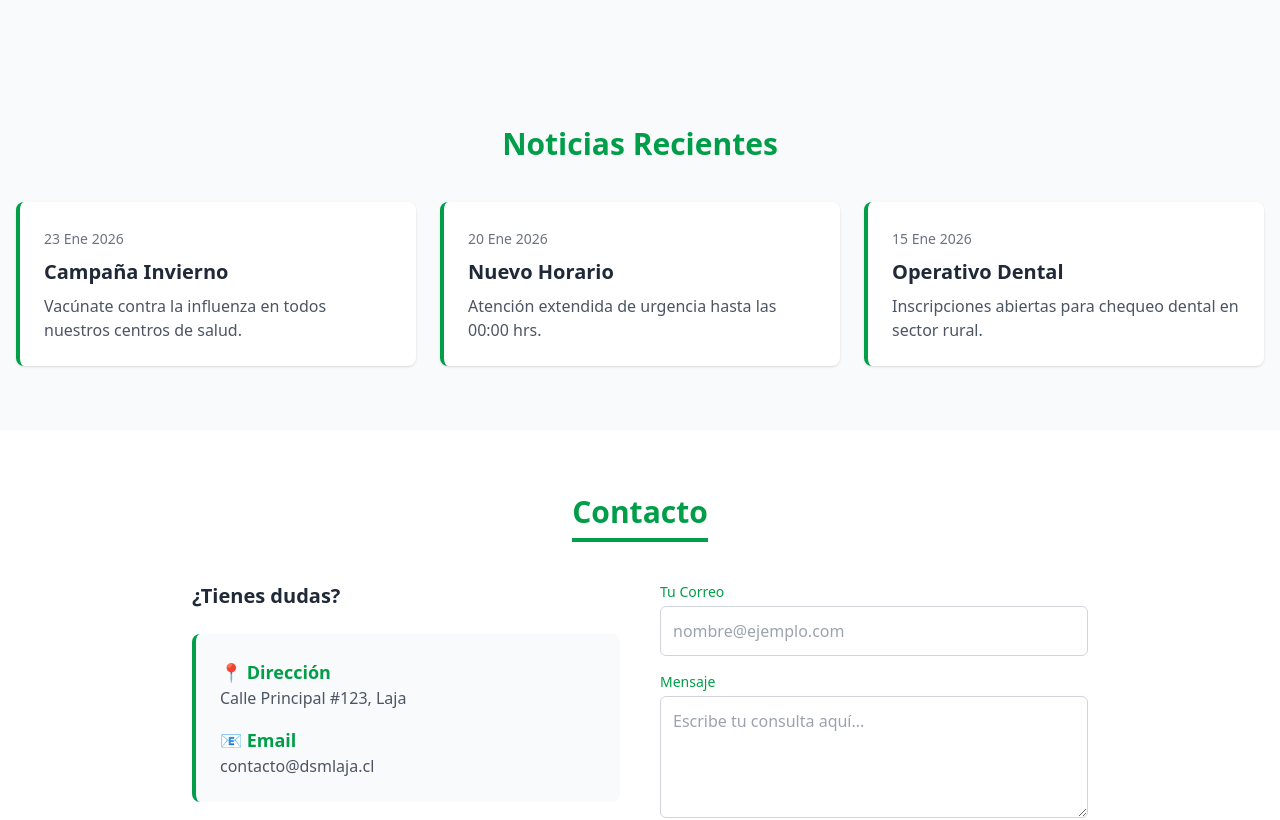
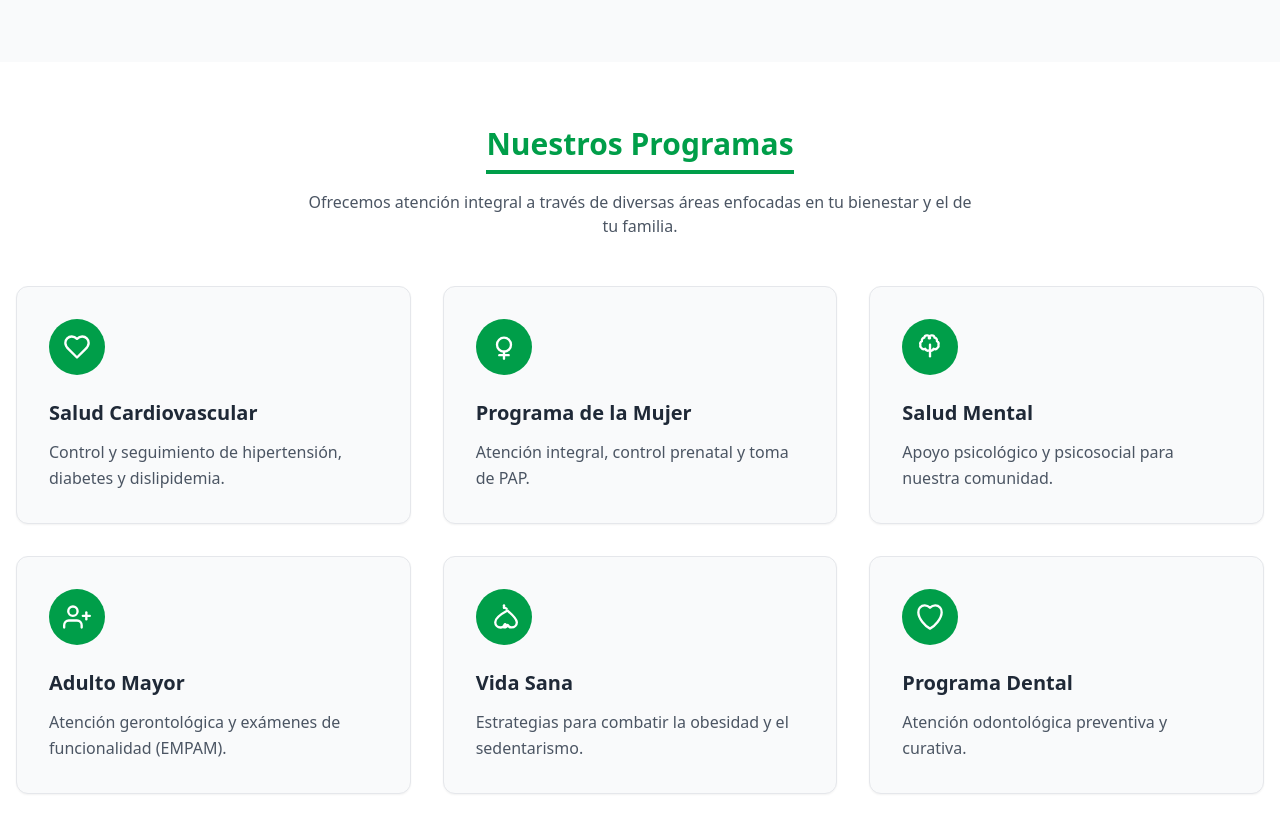
Before and after one commit to Joanclav/dsm-laja-angular, an Angular app: page / in a window 1280 px wide. Shown: the part 1245-2065 px from the top of the page. Built offline with nearby package versions, Linux system fonts and the light colour scheme.

Commit message:
feat: added dotenv librery and new component Programs

```diff
--- a/package.json
+++ b/package.json
@@ -27,6 +27,7 @@
     "@angular/compiler-cli": "^19.2.0",
     "@types/jasmine": "~5.1.0",
     "autoprefixer": "^10.4.23",
+    "dotenv": "^17.2.3",
     "jasmine-core": "~5.6.0",
     "karma": "~6.4.0",
     "karma-chrome-launcher": "~3.2.0",
--- a/src/app/app.component.html
+++ b/src/app/app.component.html
@@ -1,9 +1,8 @@
 <app-header></app-header>
-
 <main>
   <app-hero></app-hero>
   <app-schedule></app-schedule>
-  <app-news></app-news>
+
+  <app-programs></app-programs>  <app-news></app-news>
   <app-contact></app-contact>
-
-     </main>
+</main>
--- a/src/app/app.component.ts
+++ b/src/app/app.component.ts
@@ -5,6 +5,7 @@ import { HeroComponent } from './components/hero/hero.component';
 import { ScheduleComponent } from './components/schedule/schedule.component';
 import { ContactComponent } from './components/contact/contact.component';
 import { NewsComponent } from './components/news/news.component';
+import { ProgramsComponent } from './components/programs/programs.component';
 
 @Component({
   selector: 'app-root',
@@ -15,6 +16,7 @@ import { NewsComponent } from './components/news/news.component';
     HeroComponent,
     ScheduleComponent,
     ContactComponent,
+    ProgramsComponent,
     NewsComponent
   ],
   templateUrl: './app.component.html',
--- a/src/app/components/header/header.component.html
+++ b/src/app/components/header/header.component.html
@@ -57,6 +57,7 @@
 
       <a href="#horarios" class="px-5 py-3 hover:bg-dsm-dark font-medium transition duration-200">Horarios</a>
       <a href="#noticias" class="px-5 py-3 hover:bg-dsm-dark font-medium transition duration-200">Noticias</a>
+      <a href="#programas" class="px-5 py-3 hover:bg-dsm-dark font-medium transition duration-200">Programas</a>
       <a href="#contacto" class="px-5 py-3 hover:bg-dsm-dark font-medium transition duration-200">Contacto</a>
     </nav>
   </div>
--- /dev/null
+++ b/src/app/components/programs/programs.component.html
@@ -0,0 +1,37 @@
+<section id="programas" class="py-16 bg-white">
+  <div class="container mx-auto px-4">
+
+    <div class="text-center mb-12">
+      <h2 class="text-3xl font-bold text-dsm-main pb-2 border-b-4 border-dsm-main inline-block">
+        Nuestros Programas
+      </h2>
+      <p class="mt-4 text-gray-600 max-w-2xl mx-auto">
+        Ofrecemos atención integral a través de diversas áreas enfocadas en tu bienestar y el de tu familia.
+      </p>
+    </div>
+
+    <div class="grid grid-cols-1 md:grid-cols-2 lg:grid-cols-3 gap-8">
+
+      <div *ngFor="let program of programs" class="group bg-gray-50 hover:bg-dsm-main transition duration-300 p-8 rounded-xl border border-gray-200 hover:border-dsm-main shadow-sm hover:shadow-xl">
+
+        <div class="w-14 h-14 bg-dsm-main text-white group-hover:bg-white group-hover:text-dsm-main rounded-full flex items-center justify-center mb-6 transition duration-300">
+
+          <ng-container [ngSwitch]="program.icon">
+            <svg *ngSwitchCase="'heart'" xmlns="http://www.w3.org/2000/svg" width="28" height="28" viewBox="0 0 24 24" fill="none" stroke="currentColor" stroke-width="2" stroke-linecap="round" stroke-linejoin="round"><path d="M19 14c1.49-1.46 3-3.21 3-5.5A5.5 5.5 0 0 0 16.5 3c-1.76 0-3 .5-4.5 2-1.5-1.5-2.74-2-4.5-2A5.5 5.5 0 0 0 2 8.5c0 2.3 1.5 4.05 3 5.5l7 7Z"/></svg>
+            <svg *ngSwitchCase="'woman'" xmlns="http://www.w3.org/2000/svg" width="28" height="28" viewBox="0 0 24 24" fill="none" stroke="currentColor" stroke-width="2" stroke-linecap="round" stroke-linejoin="round"><circle cx="12" cy="10" r="6"/><path d="M12 22V16"/><path d="M8 19h8"/></svg>
+            <svg *ngSwitchCase="'brain'" xmlns="http://www.w3.org/2000/svg" width="28" height="28" viewBox="0 0 24 24" fill="none" stroke="currentColor" stroke-width="2" stroke-linecap="round" stroke-linejoin="round"><path d="M12 4.5a2.5 2.5 0 0 0-4.96-.46 2.5 2.5 0 0 0-1.98 3 2.5 2.5 0 0 0-1.32 3 2.5 2.5 0 0 0 .82 2.76 2.5 2.5 0 0 0 3.32.74 2.5 2.5 0 0 0 3.12 1.46 2.5 2.5 0 0 0 1 0 2.5 2.5 0 0 0 3.12-1.46 2.5 2.5 0 0 0 3.32-.74 2.5 2.5 0 0 0 .82-2.76 2.5 2.5 0 0 0-1.32-3 2.5 2.5 0 0 0-1.98-3 2.5 2.5 0 0 0-4.96.46Z"/><path d="M12 10v10"/></svg>
+            <svg *ngSwitchCase="'senior'" xmlns="http://www.w3.org/2000/svg" width="28" height="28" viewBox="0 0 24 24" fill="none" stroke="currentColor" stroke-width="2" stroke-linecap="round" stroke-linejoin="round"><path d="M16 21v-2a4 4 0 0 0-4-4H5a4 4 0 0 0-4 4v2"/><circle cx="8.5" cy="7" r="4"/><line x1="20" x2="20" y1="8" y2="14"/><line x1="23" x2="17" y1="11" y2="11"/></svg>
+            <svg *ngSwitchCase="'apple'" xmlns="http://www.w3.org/2000/svg" width="28" height="28" viewBox="0 0 24 24" fill="none" stroke="currentColor" stroke-width="2" stroke-linecap="round" stroke-linejoin="round"><path d="M12 20.94c1.5 0 2.75-.81 3.25-2.06.5 1.25 1.75 2.06 3.25 2.06 2.5 0 4.5-2 4.5-4.5 0-3-4-6.5-7.75-9.75a.5.5 0 0 0-.6 0C8.5 10 4.5 13.5 4.5 16.5c0 2.5 2 4.5 4.5 4.5 1.5 0 2.75-.81 3.25-2.06.08-.2.16-.38.25-.56a.5.5 0 0 1 .9 0c.09.18.17.36.25.56Z"/><path d="M12 2v2"/><path d="M12 4a3 3 0 0 1 2.24 1"/></svg>
+            <svg *ngSwitchCase="'tooth'" xmlns="http://www.w3.org/2000/svg" width="28" height="28" viewBox="0 0 24 24" fill="none" stroke="currentColor" stroke-width="2" stroke-linecap="round" stroke-linejoin="round"><path d="M16.5 2c-1.76 0-3 .5-4.5 2-1.5-1.5-2.74-2-4.5-2A5.5 5.5 0 0 0 2 8c0 5.5 6 12 10 14c4-2 10-8.5 10-14a5.5 5.5 0 0 0-5.5-6Z"/></svg>
+          </ng-container>
+        </div>
+
+        <h3 class="text-xl font-bold text-gray-800 group-hover:text-white mb-3">{{ program.title }}</h3>
+        <p class="text-gray-600 group-hover:text-gray-100 leading-relaxed">
+          {{ program.desc }}
+        </p>
+      </div>
+
+    </div>
+  </div>
+</section>
--- /dev/null
+++ b/src/app/components/programs/programs.component.ts
@@ -0,0 +1,43 @@
+import { Component } from '@angular/core';
+import { CommonModule } from '@angular/common'; // ¡Importante para *ngFor!
+
+@Component({
+  selector: 'app-programs',
+  standalone: true,
+  imports: [CommonModule],
+  templateUrl: './programs.component.html',
+})
+export class ProgramsComponent {
+  programs = [
+    {
+      title: "Salud Cardiovascular",
+      desc: "Control y seguimiento de hipertensión, diabetes y dislipidemia.",
+      icon: "heart"
+    },
+    {
+      title: "Programa de la Mujer",
+      desc: "Atención integral, control prenatal y toma de PAP.",
+      icon: "woman"
+    },
+    {
+      title: "Salud Mental",
+      desc: "Apoyo psicológico y psicosocial para nuestra comunidad.",
+      icon: "brain"
+    },
+    {
+      title: "Adulto Mayor",
+      desc: "Atención gerontológica y exámenes de funcionalidad (EMPAM).",
+      icon: "senior"
+    },
+    {
+      title: "Vida Sana",
+      desc: "Estrategias para combatir la obesidad y el sedentarismo.",
+      icon: "apple"
+    },
+    {
+      title: "Programa Dental",
+      desc: "Atención odontológica preventiva y curativa.",
+      icon: "tooth"
+    }
+  ];
+}
```
Also changed, not shown: src/app/components/programs/programs.component.scss (added), 2 other files (tests, documents, lock files or other folders).
